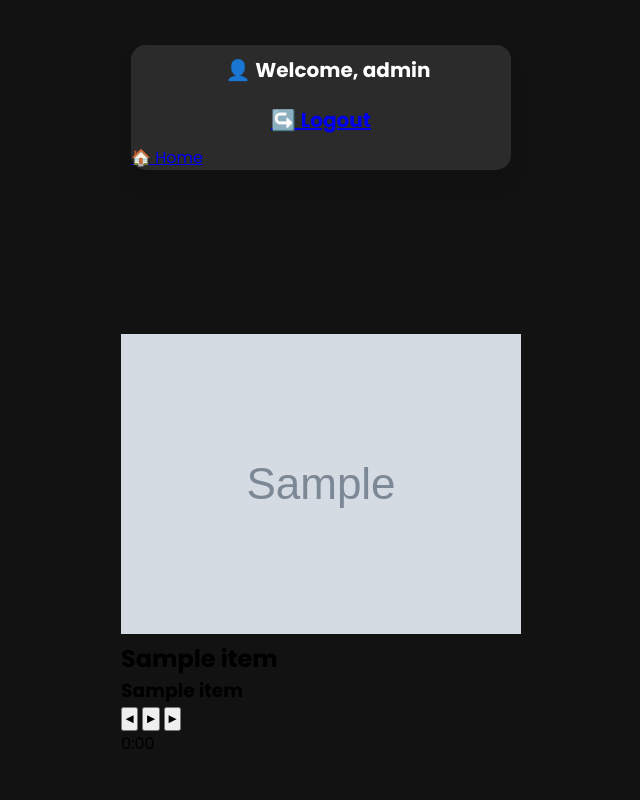
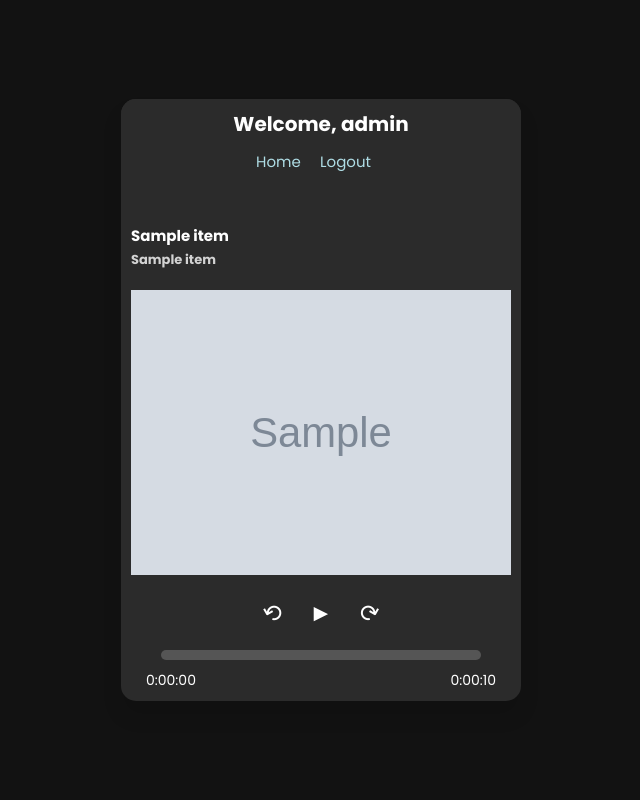
Before and after one commit to edoardoascenzi/YTMusicPlayer, a Django app: page /stream/1/ in a window 1280 px wide. Shown: the whole page, without its empty margins (319-959 px from the left). Run offline with Django 5.2, Linux system fonts and the light colour scheme; a user stored in the database is signed in; grey boxes marked "Sample" are stand-in pictures; a database or web service that is not in the repository returns one stand-in record (values such as "Sample title"); data that the repository does not hold is empty; some libraries are stand-ins or nearby versions.

Commit message:
fixed all the frontend and the progress bar issues

```diff
--- a/YTMusicPlayer/YTStream/views.py
+++ b/YTMusicPlayer/YTStream/views.py
@@ -156,7 +156,7 @@ def fatch_video_info(video_id):
     status = response_data.get('status', "")
     title = response_data.get('title', "")
     channelTitle = response_data.get('channelTitle', "")
-    thumbnailSmall = response_data.get('thumbnail', [{}] )[1].get('url',"")
+    thumbnailSmall = response_data.get('thumbnail', [{}] )[0].get('url',"")
     thumbnail = response_data.get('thumbnail', [{}] )[2].get('url',"")
     lengthSeconds = response_data.get('lengthSeconds', 0)
     # adaptiveFormats is a list of dict -> inside the 21th item there is the url of the audio stream
@@ -165,6 +165,11 @@ def fatch_video_info(video_id):
     if status == "" or audio_url == "":
         return None
 
+    lengthSeconds = int(lengthSeconds)
+    hours = int(lengthSeconds/(60*60))
+    minutes = int(lengthSeconds/60 - hours*60)
+    seconds = int(lengthSeconds - minutes*60 - hours*60**2)
+
     video_info = {
         'video_id' : video_id,
         'status' : status,
@@ -172,7 +177,7 @@ def fatch_video_info(video_id):
         'thumbnailSmall' : thumbnailSmall,
         'thumbnail' : thumbnail,
         'channelTitle' : channelTitle,
-        'lengthSeconds' : lengthSeconds,
+        'duration_text' : f"{hours}:{minutes:02}:{seconds:02}",
         'audio_url' : audio_url,
     }
 
--- a/YTMusicPlayer/static/style.css
+++ b/YTMusicPlayer/static/style.css
@@ -18,7 +18,7 @@ html,body{
   color: #afdde5;
 }
 .wrapper{
-  width: 380px;
+  width: 400px;
   background: #2b2b2b;
   border-radius: 15px;
   box-shadow: 0px 15px 20px rgba(0,0,0,0.1);
@@ -138,9 +138,11 @@ form .login-link a{
   color: #afdde5;
   text-decoration: none;
 }
+
 form .pass-link a:hover,
 form .signup-link a:hover,
-form .login-link a:hover{
+form .login-link a:hover,
+.wrapper .link:hover{
   text-decoration: underline;
 }
 
@@ -150,3 +152,118 @@ form .login-link a:hover{
   justify-content: center;
   align-items: center;
 }
+
+.wrapper .link{
+  color: #afdde5;
+  text-decoration: none;
+  font-size: 15px;
+}
+
+.wrapper .link-container {
+  overflow: hidden; /* Clearfix for float */
+  text-align: center;
+}
+
+.wrapper .link-container a{
+  display: inline-block; /* or float: left; */
+  margin-right: 15px; /* Add space between links */
+}
+
+.wrapper .music-player .song-info{
+  color: #fff;
+  font-size: 15px;
+  margin-left: 10px;
+  margin-right: 10px;
+}
+
+.wrapper .music-player .song-info .channel-title{
+  font-size: 13px;
+  color: lightgray;
+}
+
+.wrapper .music-player .album-cover-container{
+  display: flex; /* Use flexbox to center the image */
+  width: 380px;
+  margin-left: 10px;
+  margin-bottom: 20px;
+  margin-top: 20px;
+}
+
+.wrapper .music-player .album-cover-container img{
+  max-width: 100%; /* Make sure the image doesn't exceed the container's width */
+  max-height: 100%; /* Make sure the image doesn't exceed the container's height */
+}
+
+.wrapper .music-player .player-controls {
+  display: flex;
+  justify-content: center;
+  align-items: center;
+  margin-bottom: 20px;
+}
+
+.wrapper .music-player .player-controls .control-btn {
+  font-size: 24px;
+  background: none;
+  border: none;
+  color: #fff;
+  cursor: pointer;
+  margin: 0 10px;
+}
+
+.wrapper .music-player .player-controls .play-btn {
+  padding: 0 5px;
+}
+
+.wrapper .music-player .progress-bar {
+  width: 80%;
+  height: 10px;
+  background: #555;
+  margin: 0 auto 10px auto;
+  border-radius: 5px;
+  position: relative;
+}
+
+.wrapper .music-player .progress {
+  height: 100%;
+  width: 0%;
+  background: linear-gradient(to right, #170faf, #afdde5);
+  border-radius: 5px;
+}
+
+.wrapper .music-player .time-stamps {
+  display: flex; /* Use flexbox */
+  justify-content: space-between; /* Put space between the time stamps */
+  align-items: center; /* Center vertically */
+  margin-bottom: 10px; /* Add margin for spacing */
+}
+
+.wrapper .music-player .time-stamps span {
+  color: #fff;
+  font-size: 14px; /* Adjust font size as needed */
+  margin-left: 25px;
+  margin-right: 25px;
+}
+
+.wrapper .search-bar{
+  display: flex;
+  justify-content: center;
+  align-items: center;
+}
+
+.wrapper .search-results {
+  display: flex;
+  justify-content: center;
+  align-items: center;
+  margin-left: 10px;
+  color: #fff;
+}
+
+.wrapper .search-results .song-info{
+  margin-left: 10px;
+  font-size: 15px;
+}
+
+.wrapper .search-results .song-info .channel-title{
+  color: lightgray;
+  font-size: 13px;
+}
--- a/YTMusicPlayer/templates/stream.html
+++ b/YTMusicPlayer/templates/stream.html
@@ -11,52 +11,47 @@
   <body>
     <!-- Sidebar remains unchanged -->
     <div class="wrapper">
-      <!-- Welcome User -->
       <div class="welcome">
-        <span style="margin-left: 14px" class="sidebar-link-icon">👤</span>
         <b>Welcome, {{user.username}}</b>
+      </div>
+      <div class="link-container">
+        <a href="/" class="link"> Home </a>
+        <a href="/logout" , class="link"> Logout </a>
+      </div>
       <br />
-        <a href="/logout">
-          <span class="sidebar-link-icon">↪️</span>
-          <b>Logout</b>
-        </a>
-      </div>
-
-      <!-- Top section of the sidebar -->
-      <div class="sidebar-section">
-        <a href="/" class="sidebar-link active">
-          <span class="sidebar-link-icon">🏠</span>
-          Home
-        </a>
-      </div>
-    </div>
-
-    <!-- Main content area where we will add the music player -->
+    {% comment %} </div>
+    <div class="wrapper"> {% endcomment %}
       <div class="music-player">
         <!-- Music Player Interface -->
-      <div class="player-container">
-        <br /><br /><br />
+          <br />
+          <div class="song-info">
+            <b class="video-title">{{title}}</b> <br>
+            <b class="channel-title">{{channelTitle}}</b>
+          </div>
+          <div class="album-cover-container">
             <img class="album-cover" src="{{thumbnail}}" alt="Thumbnail" />
-        <div class="song-info">
-          <h2 class="video-title">{{title}}</h2>
-          <h3 class="channel-title">{{channelTitle}}</h3>
           </div>
           <div class="player-controls">
-          <button id="prev" class="control-btn">&#9668;</button>
-          <button id="play-pause" class="control-btn play-btn">&#9658;</button>
-          <button id="next" class="control-btn">&#9658;</button>
+            <button id="prev" class="control-btn" style="transform: rotate(-120deg)">&#8634;</button>
+            <button id="play-pause" class="control-btn play-btn">
+              &#9658;
+            </button>
+            <button id="next" class="control-btn" style="transform: rotate(120deg)">&#8635;</button>
           </div>
           <div class="progress-bar" id="progress-bar">
             <div class="progress" id="progress"></div>
           </div>
           <div class="time-stamps">
-          <span id="current-time">0:00</span>
+            <span id="current-time">0:00:00</span>
             <span id="total-duration">{{duration_text}}</span>
           </div>
         </div>
 
         <audio id="audio-player" src="{{audio_url}}"></audio>
       </div>
+    </div>
+
+    <!-- Main content area where we will add the music player -->
 
     <script>
       const audioPlayer = document.getElementById("audio-player");
@@ -82,13 +77,10 @@
         progress.style.width = `${progressPercentage}%`;
 
         // Update current time text
-        const currentMinutes = Math.floor(audioPlayer.currentTime / 60);
-        const currentSeconds = Math.floor(
-          audioPlayer.currentTime - currentMinutes * 60
-        );
-        currentTimeElement.textContent = `${currentMinutes}:${currentSeconds
-          .toString()
-          .padStart(2, "0")}`;
+        const currentHours = Math.floor(audioPlayer.currentTime / (60*60))
+        const currentMinutes = Math.floor( audioPlayer.currentTime/60 - currentHours*60 )
+        const currentSeconds = Math.floor(audioPlayer.currentTime - currentMinutes * 60 - currentHours*60*60);
+        currentTimeElement.textContent = `${currentHours}:${currentMinutes.toString().padStart(2, "0")}:${currentSeconds.toString().padStart(2, "0")}`;
       });
 
       progressBar.addEventListener("click", (e) => {
```
Also changed, not shown: YTMusicPlayer/templates/index.html (+51 -2 lines), YTMusicPlayer/db.sqlite3. Lines whose indentation alone changed are shown as unchanged.
